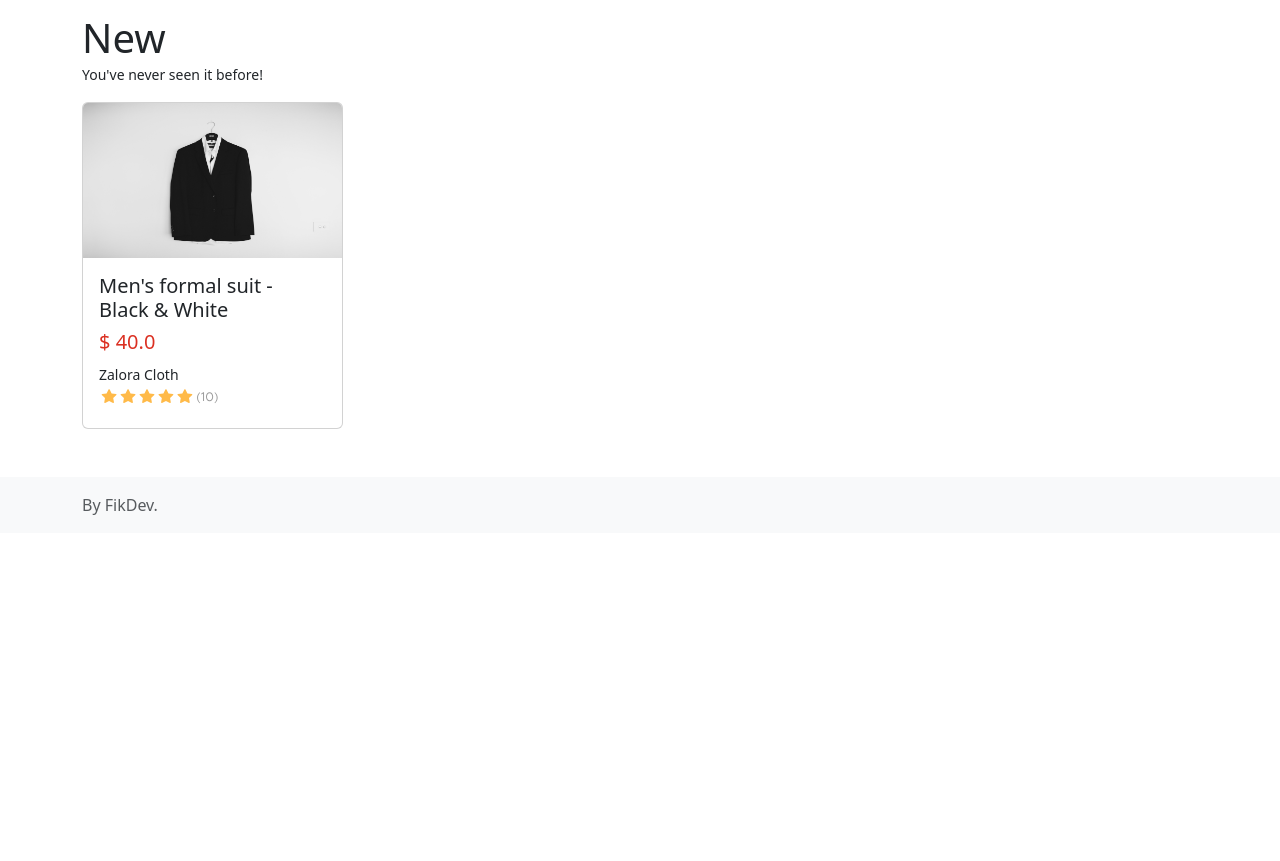
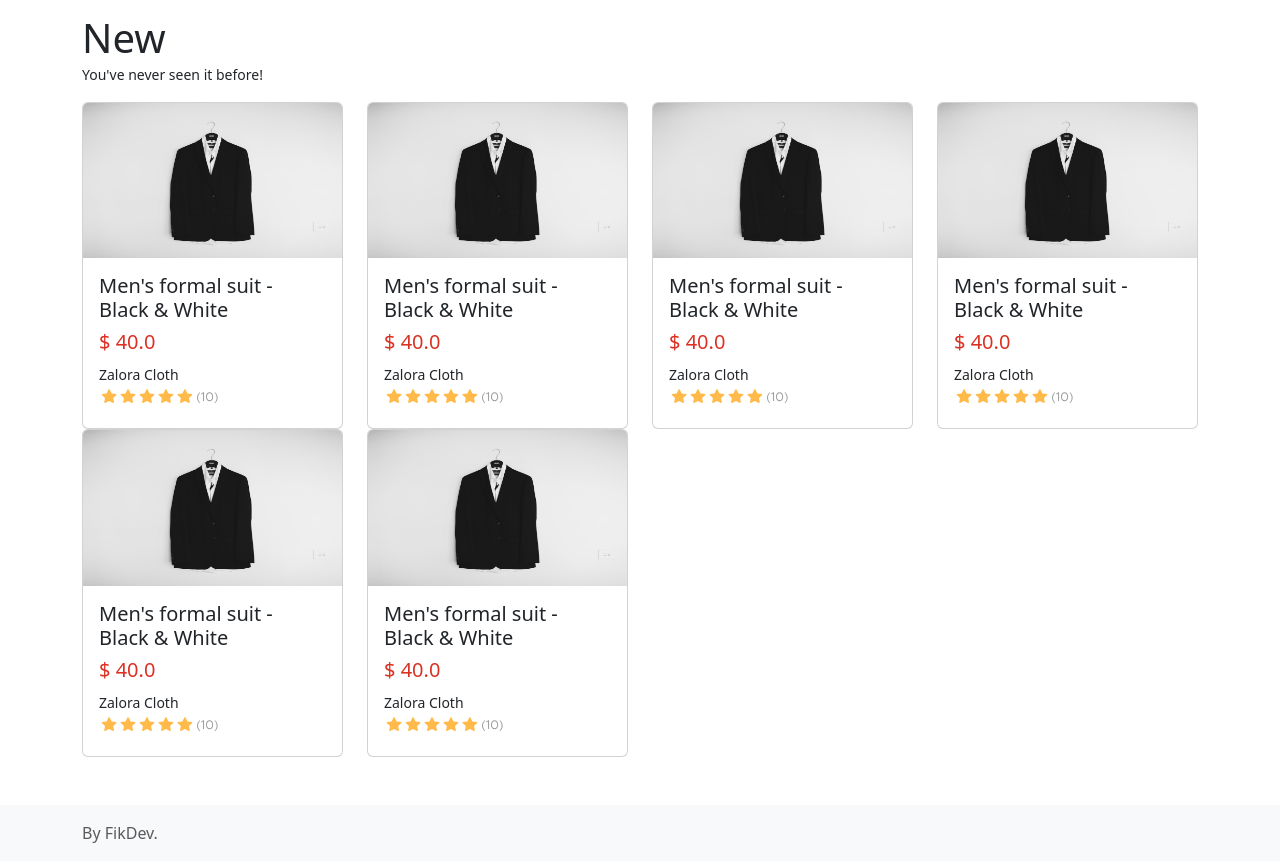
Before and after one commit to taufik17/Blanja, a Next.js app: page / in a window 1280 px wide. Shown: the part 542-1403 px from the top of the page. Before the commit the page ends 1075 px from the top, so only its background shows below. Built offline with nearby package versions, Linux system fonts and the light colour scheme.

Commit message:
[add] news

```diff
--- a/components/organisms/new.js
+++ b/components/organisms/new.js
@@ -35,6 +35,136 @@ function New() {
             </div>
           </div>
         </div>
+        <div className="col-lg-3 col-md-6">
+          <div className="card">
+            <Image
+              src="/image/new.jpg"
+              alt="Logo"
+              width={350}
+              height={210}
+              className="card-img-top"
+            />
+            <div className="card-body">
+              <h5 className="card-title">
+                Men{"'"}s formal suit - Black & White
+              </h5>
+              <div className="card-text">
+                <h5 className={StyleLogin.textRed}>$ 40.0</h5>
+                <small>Zalora Cloth</small>
+              </div>
+              <Image
+                src="/image/5star.svg"
+                alt="Logo"
+                width={120}
+                height={20}
+              />
+            </div>
+          </div>
+        </div>
+        <div className="col-lg-3 col-md-6">
+          <div className="card">
+            <Image
+              src="/image/new.jpg"
+              alt="Logo"
+              width={350}
+              height={210}
+              className="card-img-top"
+            />
+            <div className="card-body">
+              <h5 className="card-title">
+                Men{"'"}s formal suit - Black & White
+              </h5>
+              <div className="card-text">
+                <h5 className={StyleLogin.textRed}>$ 40.0</h5>
+                <small>Zalora Cloth</small>
+              </div>
+              <Image
+                src="/image/5star.svg"
+                alt="Logo"
+                width={120}
+                height={20}
+              />
+            </div>
+          </div>
+        </div>
+        <div className="col-lg-3 col-md-6">
+          <div className="card">
+            <Image
+              src="/image/new.jpg"
+              alt="Logo"
+              width={350}
+              height={210}
+              className="card-img-top"
+            />
+            <div className="card-body">
+              <h5 className="card-title">
+                Men{"'"}s formal suit - Black & White
+              </h5>
+              <div className="card-text">
+                <h5 className={StyleLogin.textRed}>$ 40.0</h5>
+                <small>Zalora Cloth</small>
+              </div>
+              <Image
+                src="/image/5star.svg"
+                alt="Logo"
+                width={120}
+                height={20}
+              />
+            </div>
+          </div>
+        </div>
+        <div className="col-lg-3 col-md-6">
+          <div className="card">
+            <Image
+              src="/image/new.jpg"
+              alt="Logo"
+              width={350}
+              height={210}
+              className="card-img-top"
+            />
+            <div className="card-body">
+              <h5 className="card-title">
+                Men{"'"}s formal suit - Black & White
+              </h5>
+              <div className="card-text">
+                <h5 className={StyleLogin.textRed}>$ 40.0</h5>
+                <small>Zalora Cloth</small>
+              </div>
+              <Image
+                src="/image/5star.svg"
+                alt="Logo"
+                width={120}
+                height={20}
+              />
+            </div>
+          </div>
+        </div>
+        <div className="col-lg-3 col-md-6">
+          <div className="card">
+            <Image
+              src="/image/new.jpg"
+              alt="Logo"
+              width={350}
+              height={210}
+              className="card-img-top"
+            />
+            <div className="card-body">
+              <h5 className="card-title">
+                Men{"'"}s formal suit - Black & White
+              </h5>
+              <div className="card-text">
+                <h5 className={StyleLogin.textRed}>$ 40.0</h5>
+                <small>Zalora Cloth</small>
+              </div>
+              <Image
+                src="/image/5star.svg"
+                alt="Logo"
+                width={120}
+                height={20}
+              />
+            </div>
+          </div>
+        </div>
       </div>
     </>
   );
```
